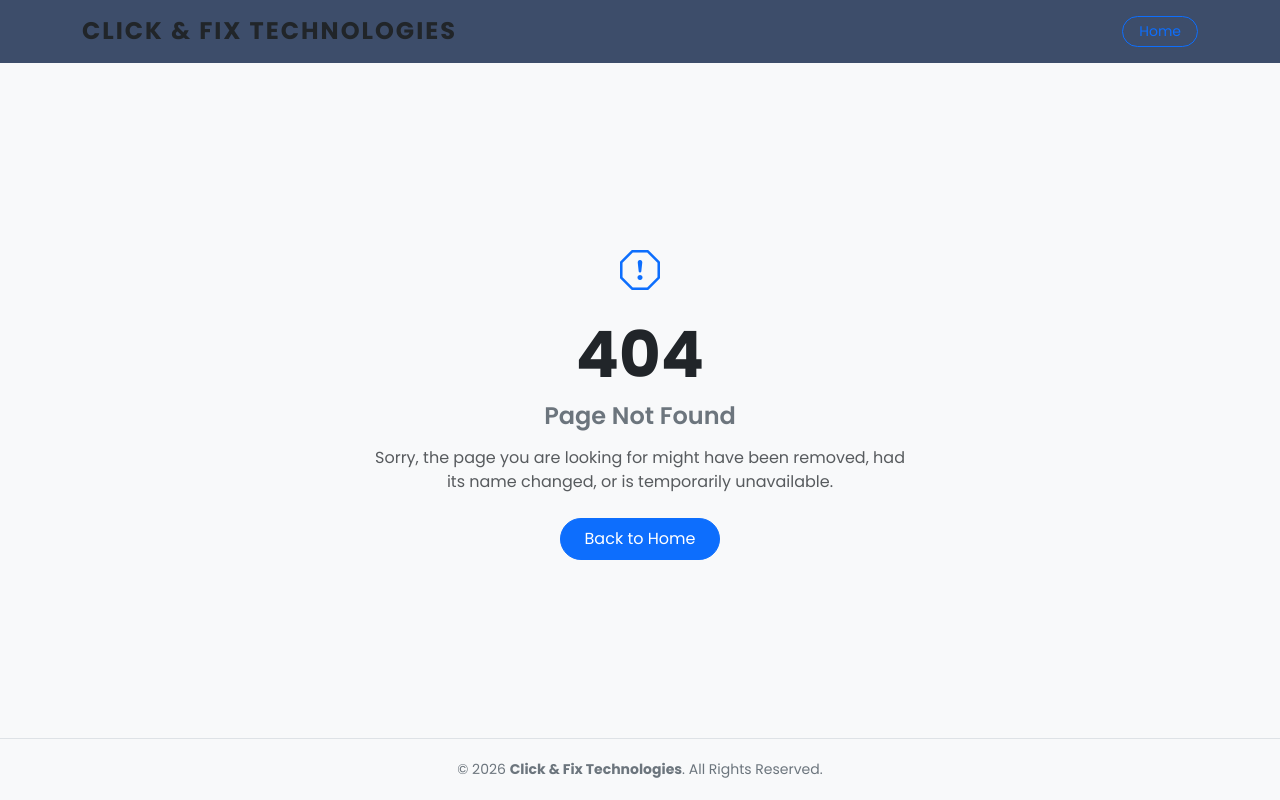
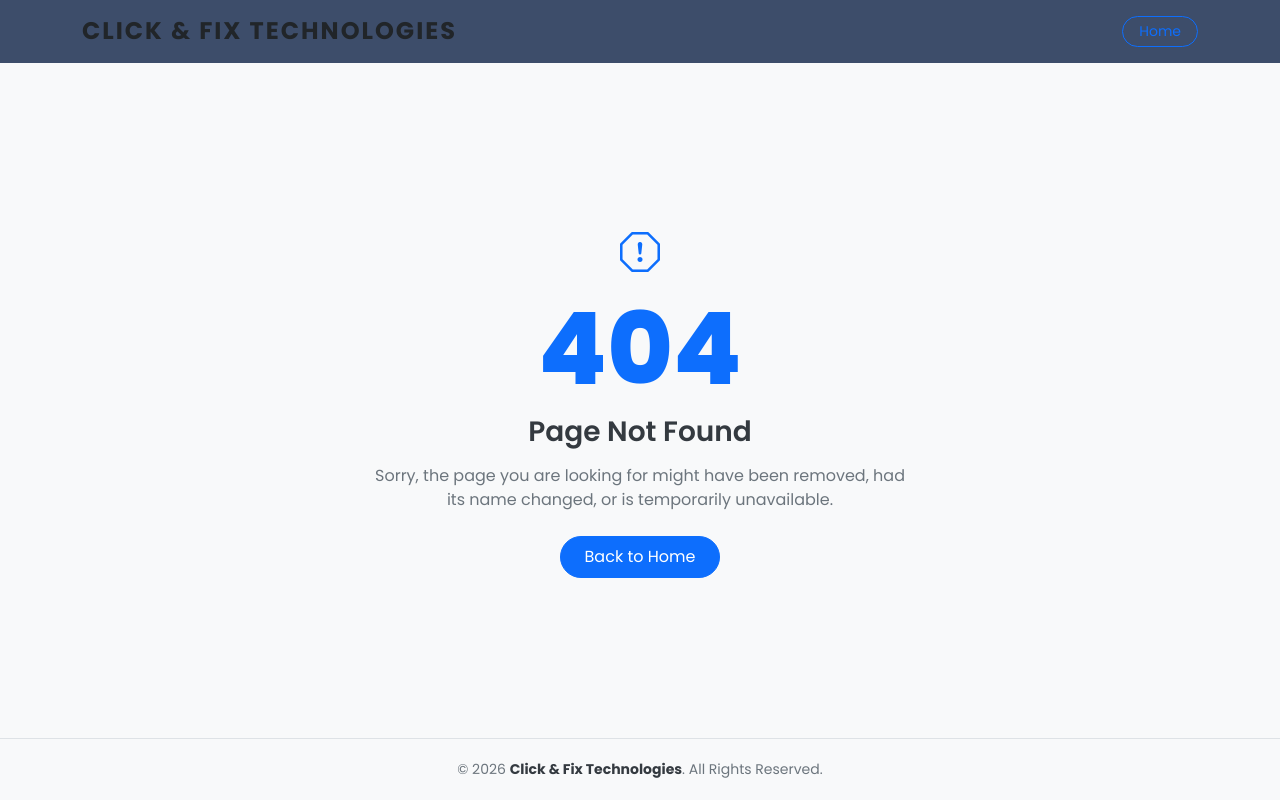
Before and after one commit to clickandfixtechnologies/clickandfixtechnologies, a plain HTML site: page 404.html in a window 1280 px wide. Drawn offline with Linux system fonts and the light colour scheme.

Commit message:
Update 404.html

```diff
--- a/404.html
+++ b/404.html
@@ -26,7 +26,7 @@
   <link href="assets/css/main.css" rel="stylesheet">
 
   <style>
-    /* Force Poppins font globally for this page */
+    /* Force Poppins font and fix text visibility */
     body, h1, h2, h3, h4, h5, h6, p, a, span {
       font-family: 'Poppins', sans-serif !important;
     }
@@ -35,8 +35,10 @@
       display: flex;
       flex-direction: column;
       min-height: 100vh;
-      background-color: #f8f9fa;
+      background-color: #f8f9fa !important;
+      color: #212529 !important;
     }
+
     .minimal-error-wrapper {
       flex: 1;
       display: flex;
@@ -44,11 +46,31 @@
       justify-content: center;
       padding: 40px 20px;
     }
+
+    /* Explicitly forcing text colors so they never disappear */
+    .error-code {
+      font-size: 100px;
+      font-weight: 800;
+      color: #0d6efd !important;
+      line-height: 1;
+    }
+
+    .error-title {
+      font-size: 28px;
+      font-weight: 600;
+      color: #343a40 !important;
+    }
+
+    .error-text {
+      color: #6c757d !important;
+      font-size: 16px;
+    }
+
     .minimal-footer {
       padding: 20px 0;
       text-align: center;
       font-size: 14px;
-      color: #6c757d;
+      color: #6c757d !important;
       border-top: 1px solid #dee2e6;
     }
   </style>
@@ -60,7 +82,7 @@
   <header id="header" class="header d-flex align-items-center py-3">
     <div class="container d-flex align-items-center justify-content-between">
       <a href="index.html" class="logo d-flex align-items-center text-decoration-none">
-        <h1 class="sitename m-0 fs-4 fw-bold text-dark">Click & Fix Technologies</h1>
+        <h1 class="sitename m-0 fs-4 fw-bold" style="color: #212529 !important;">Click & Fix Technologies</h1>
       </a>
       <a href="index.html" class="btn btn-outline-primary btn-sm rounded-pill px-3">Home</a>
     </div>
@@ -74,11 +96,13 @@
           <div class="error-icon mb-3 text-primary fs-1" data-aos="zoom-in" data-aos-delay="100">
             <i class="bi bi-exclamation-octagon"></i>
           </div>
-          <h1 class="display-3 fw-bold text-dark mb-2" data-aos="fade-up" data-aos-delay="200">404</h1>
-          <h2 class="h4 fw-semibold text-secondary mb-3" data-aos="fade-up" data-aos-delay="300">Page Not Found</h2>
-          <p class="text-muted mb-4" data-aos="fade-up" data-aos-delay="400">
+
+          <h1 class="error-code mb-3" data-aos="fade-up" data-aos-delay="200">404</h1>
+          <h2 class="error-title mb-3" data-aos="fade-up" data-aos-delay="300">Page Not Found</h2>
+          <p class="error-text mb-4" data-aos="fade-up" data-aos-delay="400">
             Sorry, the page you are looking for might have been removed, had its name changed, or is temporarily unavailable.
           </p>
+
           <div class="error-action" data-aos="fade-up" data-aos-delay="500">
             <a href="index.html" class="btn btn-primary rounded-pill px-4 py-2">Back to Home</a>
           </div>
@@ -90,7 +114,7 @@
   <!-- Minimal Footer -->
   <footer class="minimal-footer">
     <div class="container">
-      <p class="mb-0">&copy; 2026 <strong class="sitename">Click & Fix Technologies</strong>. All Rights Reserved.</p>
+      <p class="mb-0">&copy; 2026 <strong class="sitename" style="color: #343a40 !important;">Click & Fix Technologies</strong>. All Rights Reserved.</p>
     </div>
   </footer>
 
```
